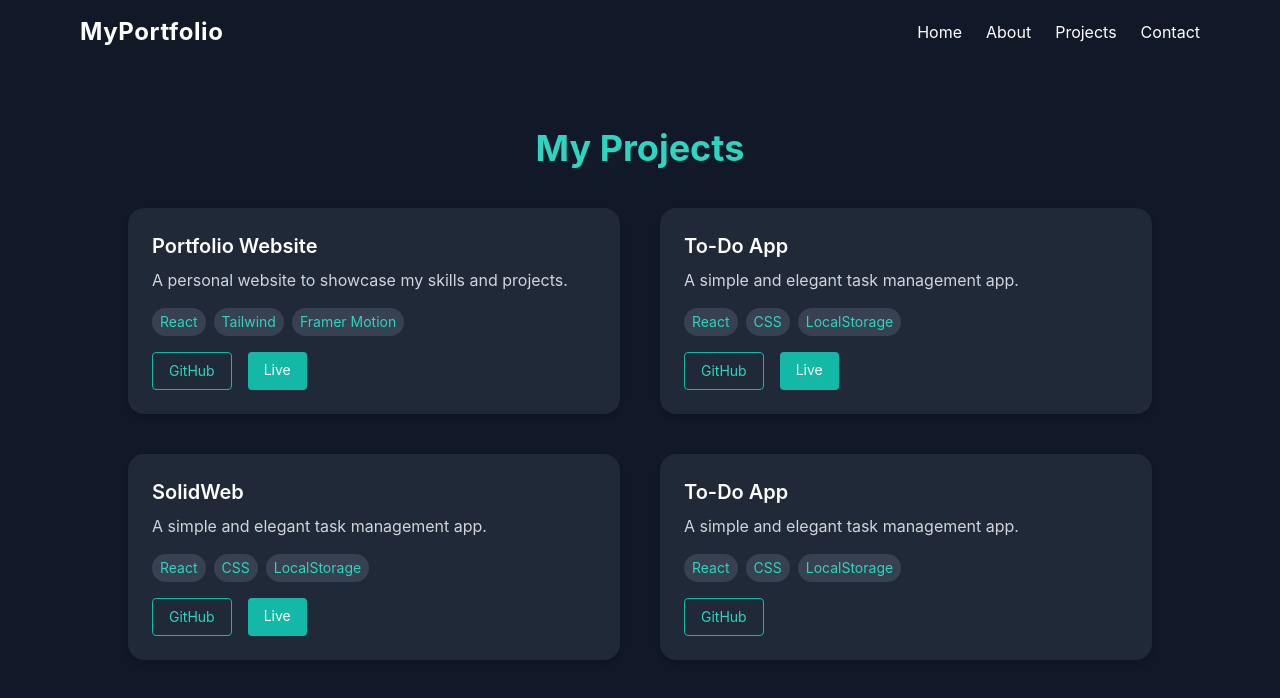
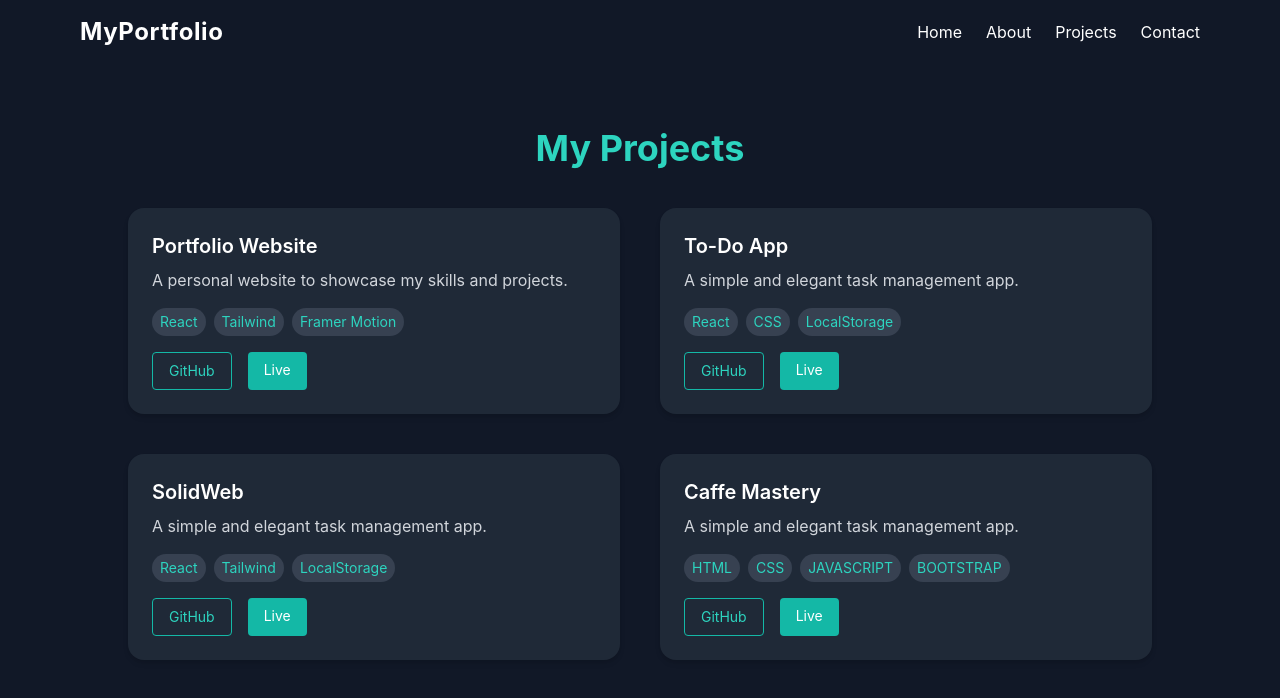
Before and after one commit to mdkashifjamal21/PortFolio, a React (Create React App) app: page /projects in a window 1280 px wide. Shown: the top 698 px of the page. Built offline with nearby package versions, Linux system fonts and the light colour scheme.

Commit message:
done update

```diff
--- a/src/pages/Projects.jsx
+++ b/src/pages/Projects.jsx
@@ -18,16 +18,16 @@ const projects = [
    {
     title: "SolidWeb",
     description: "A simple and elegant task management app.",
-    tech: ["React", "CSS", "LocalStorage"],
+    tech: ["React", "Tailwind", "LocalStorage"],
     github: "https://github.com/mdkashifjamal21",
     live: "https://solidstyle.netlify.app/",
   },
    {
-    title: "To-Do App",
+    title: "Caffe Mastery",
     description: "A simple and elegant task management app.",
-    tech: ["React", "CSS", "LocalStorage"],
+    tech: ["HTML", "CSS","JAVASCRIPT","BOOTSTRAP"],
     github: "https://github.com/mdkashifjamal21",
-    live: "",
+    live: "https://cafferetina.netlify.app/",
   },
   // ➕ Add more projects here
 ];
```
